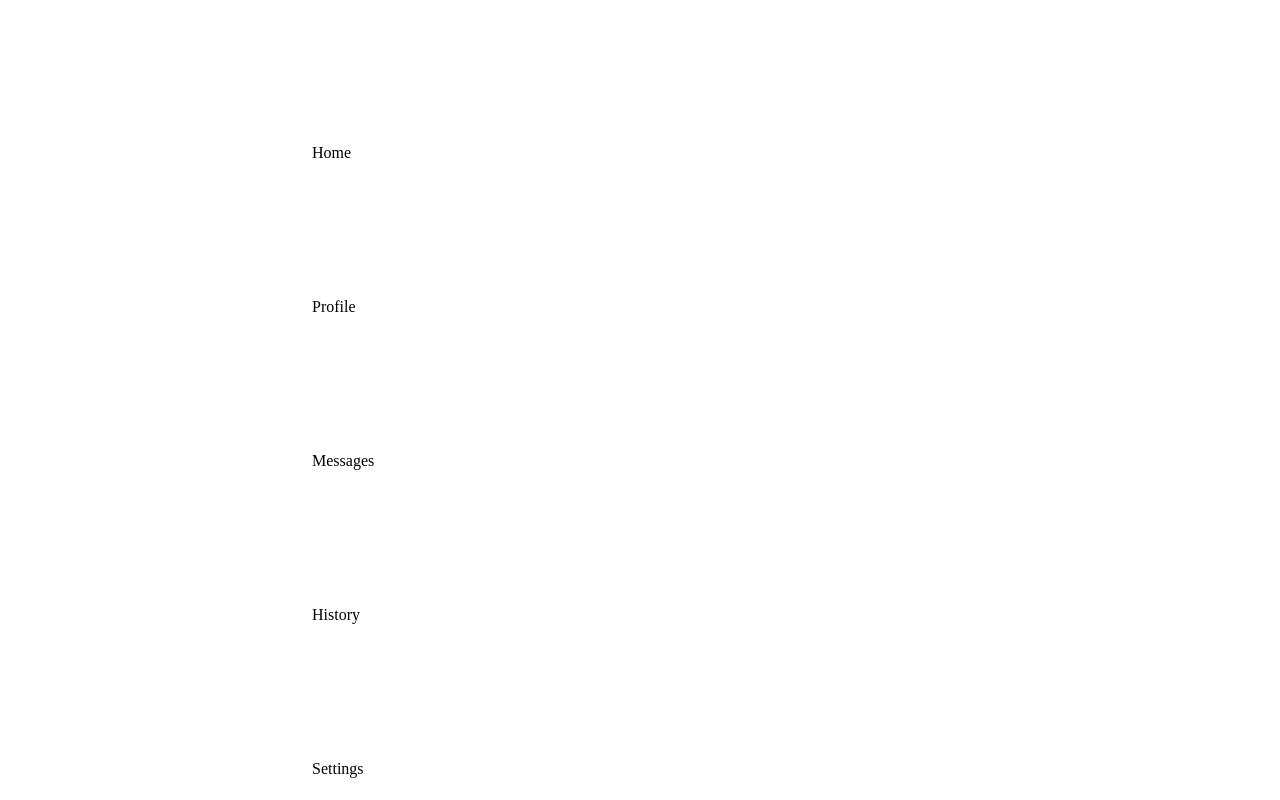
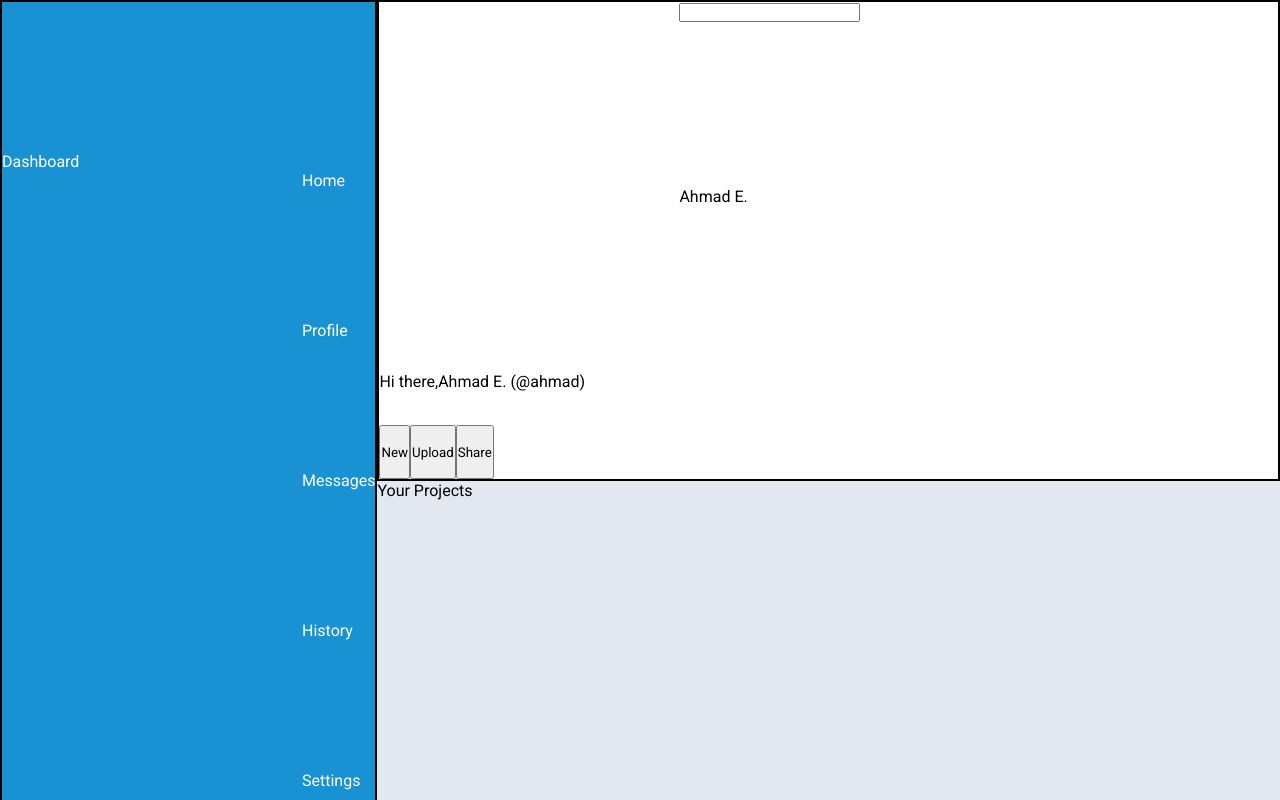
Before and after one commit to aelfakharany/top-admin-dashboard, a plain HTML site: page index.html in a window 1280 px wide. Shown: the top 800 px of the page. Drawn offline with Linux system fonts and the light colour scheme; files whose address does not match are found by name.

Commit message:
make some progress on layout

```diff
--- a/index.html
+++ b/index.html
@@ -8,7 +8,8 @@
 </head>
 <body>
     <div class="sidebar">
-        <div class="title"></div>
+        <svg></svg>
+        <span class="title">Dashboard</span>
         <div class="side-option">
             <svg></svg>
             <span>Home</span>
@@ -63,6 +64,7 @@
     </div>
     <div class="content">
         <div class="projects">
+            <span class="section-title">Your Projects</span>
             <div class="project">
                 <span class="project-title"></span>
                 <span class="project-info"></span>
@@ -106,8 +108,23 @@
                 <svg></svg>
             </div>
         </div>
-        <div class="announcements"></div>
-        <div class="trending"></div>
+        <div class="announcements">
+            <span class="section-title">Announcements</span>
+            <div class="announcement-panel">
+                <span class="announcement-title"></span><span class="announcement"></span>
+                <span class="announcement-title"></span><span class="announcement"></span>
+                <span class="announcement-title"></span><span class="announcement"></span>
+            </div>
+        </div>
+        <div class="trending">
+            <span class="section-title">Trending</span>
+            <div class="trending-panel">
+                <img src="" alt=""><span class="trending-user"></span><span class="trending-name"></span>
+                <img src="" alt=""><span class="trending-user"></span><span class="trending-name"></span>
+                <img src="" alt=""><span class="trending-user"></span><span class="trending-name"></span>
+                <img src="" alt=""><span class="trending-user"></span><span class="trending-name"></span>
+            </div>
+        </div>
     </div>
 </body>
 </html>
--- a/style.css
+++ b/style.css
@@ -0,0 +1,58 @@
+@font-face {
+    font-family: 'Roboto';
+    src: url('Roboto-VariableFont_wdth\,wght.ttf') format('truetype');
+    font-weight: normal;
+    font-style: normal;
+}
+
+@font-face {
+    font-family: 'Roboto';
+    src: url('Roboto-Italic-VariableFont_wdth\,wght.ttf') format('truetype');
+    font-weight: normal;
+    font-style: italic;
+}
+
+* {
+    margin: 0;
+    padding: 0;
+    font-family: 'Roboto', sans-serif;
+    box-sizing: border-box;
+}
+
+body {
+    display: grid;
+    grid-template-rows: 1fr 4fr;
+    grid-template-columns: 1fr 4fr;
+}
+
+.sidebar {
+    grid-area: 1 / 1 / 3 / 2;
+    display: flex;
+    flex-direction: column;
+    border: 2px solid black;
+    background-color: #1992D4;
+    color: white;
+}
+
+.side-option {
+    display: flex;
+}
+
+.header {
+    border: 2px solid black;
+    grid-area: 1 / 2 / 2 / 3;
+    display: grid;
+}
+
+.top-left,
+.top-right,
+.bottom-left,
+.bottom-right {
+    display: flex;
+}
+
+
+
+.content {
+    background-color: #E2E8F0;
+}
```
Also changed, not shown: assets/fonts/Roboto-Italic-VariableFont_wdth,wght.ttf (added), assets/fonts/Roboto-VariableFont_wdth,wght.ttf (added).
